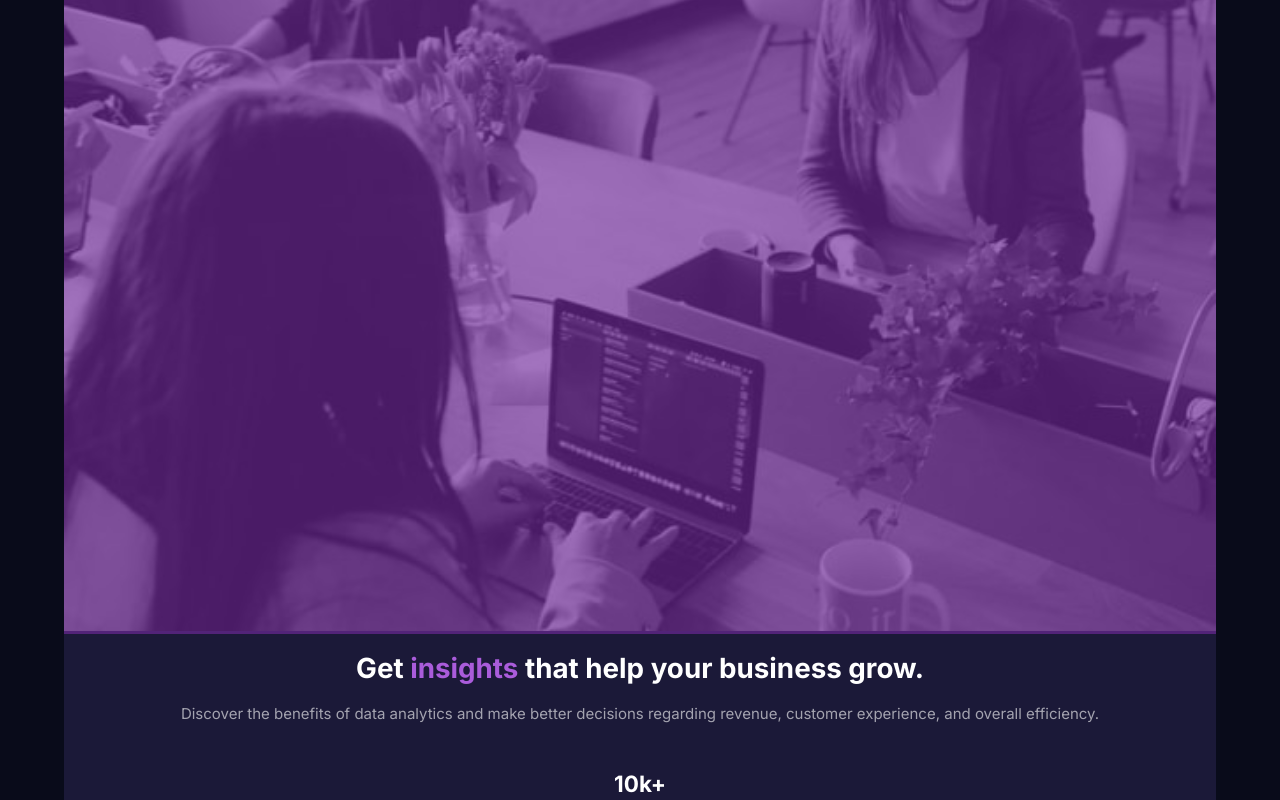
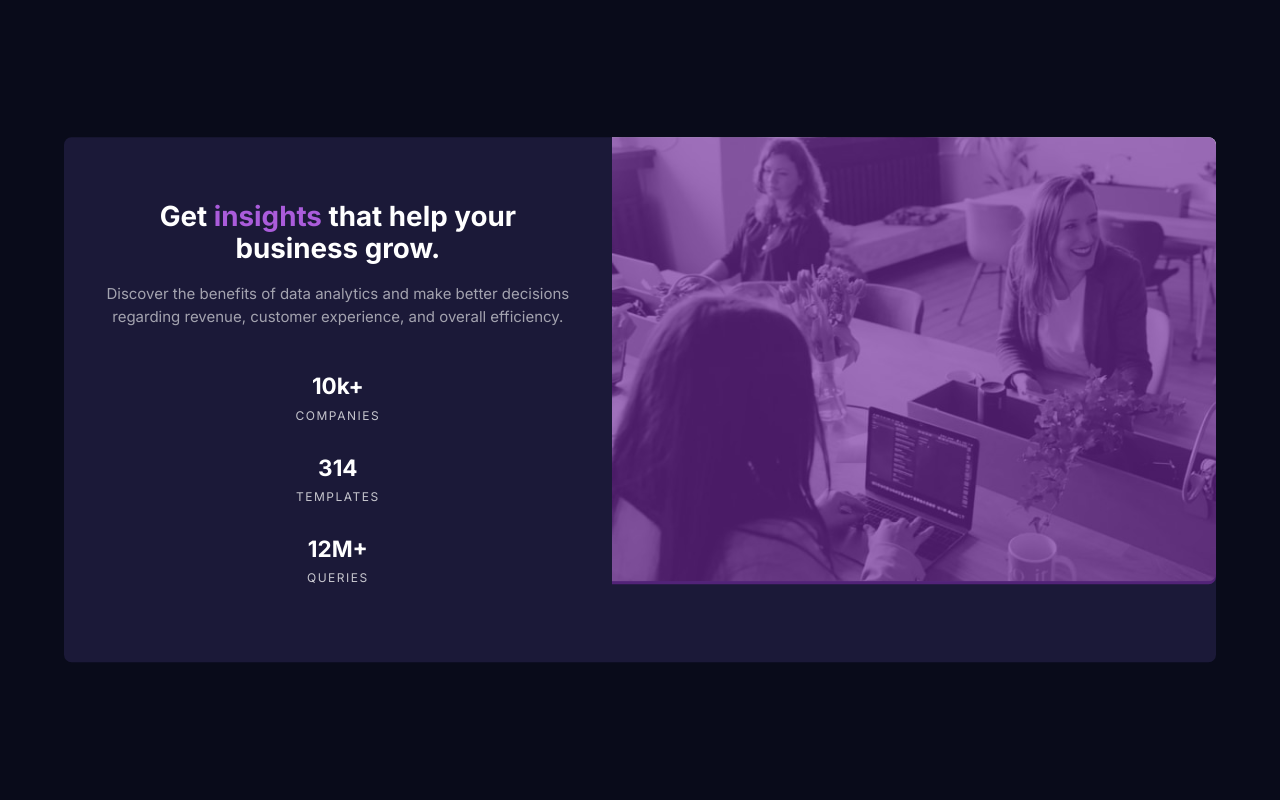
Before and after one commit to RJN-bot/Stats-Preview-Card-Challenge, a plain HTML site: page index.html in a window 1280 px wide. Shown: the top 800 px of the page. Drawn offline with Linux system fonts and the light colour scheme.

Commit message:
Done w this project

```diff
--- a/style.css
+++ b/style.css
@@ -106,3 +106,23 @@ strong {
 .attribution a {
   color: hsl(228, 45%, 44%);
 }
+
+@media (min-width: 400px) {
+  .card {
+    display: flex;
+    flex-direction: row-reverse;
+  }
+
+  img {
+    border-radius: 0 0.5rem 0.5rem 0;
+  }
+  .tint {
+    border-radius: 0 0.5rem 0.5rem 0;
+  }
+  img {
+    background-image: url(/images/image-header-desktop.jpg);
+  }
+  main {
+    padding-block: 3rem;
+  }
+}
```
